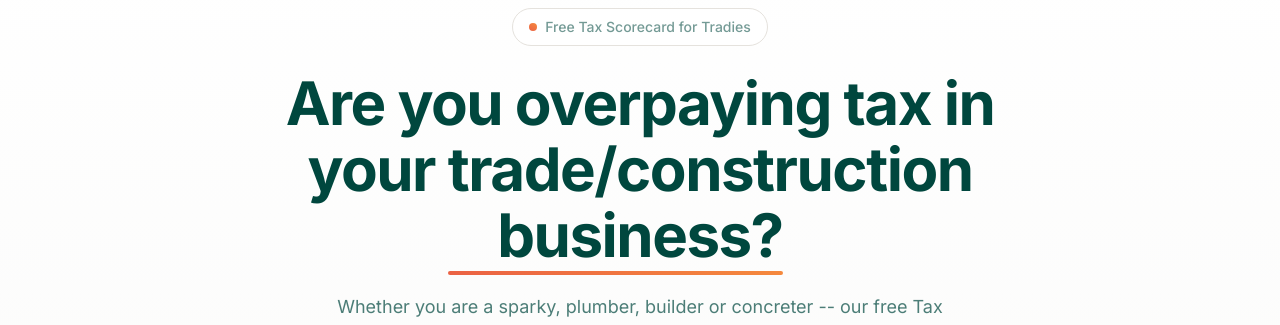
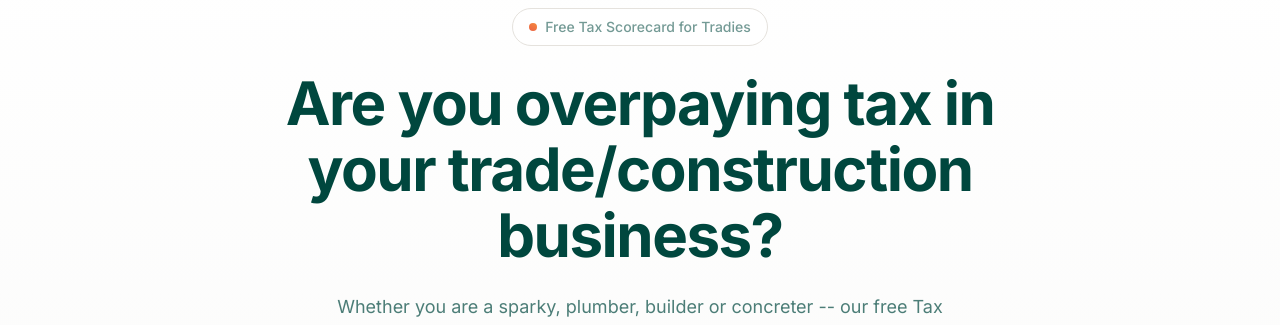
Before and after one commit to davidrios92/v0-tax-scorecard-app, a Next.js app: page / in a window 1280 px wide. Shown: the part 177-502 px from the top of the page. Built offline with nearby package versions, Linux system fonts and the light colour scheme.

Commit message:
style: remove orange gradient underline from hero headline\n\nSimplify hero headline display to plain text without decorative elements.

```diff
--- a/components/hero-section.tsx
+++ b/components/hero-section.tsx
@@ -32,16 +32,7 @@ export function HeroSection({ onStartScorecard }: HeroSectionProps) {
           </div>
 
           <h1 className="text-balance text-4xl font-bold leading-tight tracking-tight text-[var(--foreground)] lg:text-6xl lg:leading-[1.1]">
-            Are you overpaying tax in your{" "}
-            <span className="relative">
-              trade/construction business?
-              <span
-                className="absolute -bottom-1 left-0 h-1 w-full rounded-full"
-                style={{
-                  background: "linear-gradient(30deg, #eb6244, #f5893d 100%)",
-                }}
-              />
-            </span>
+            Are you overpaying tax in your trade/construction business?
           </h1>
 
           <p className="mx-auto mt-6 max-w-2xl text-pretty text-lg leading-relaxed text-[var(--awts-subheader)]">
```
